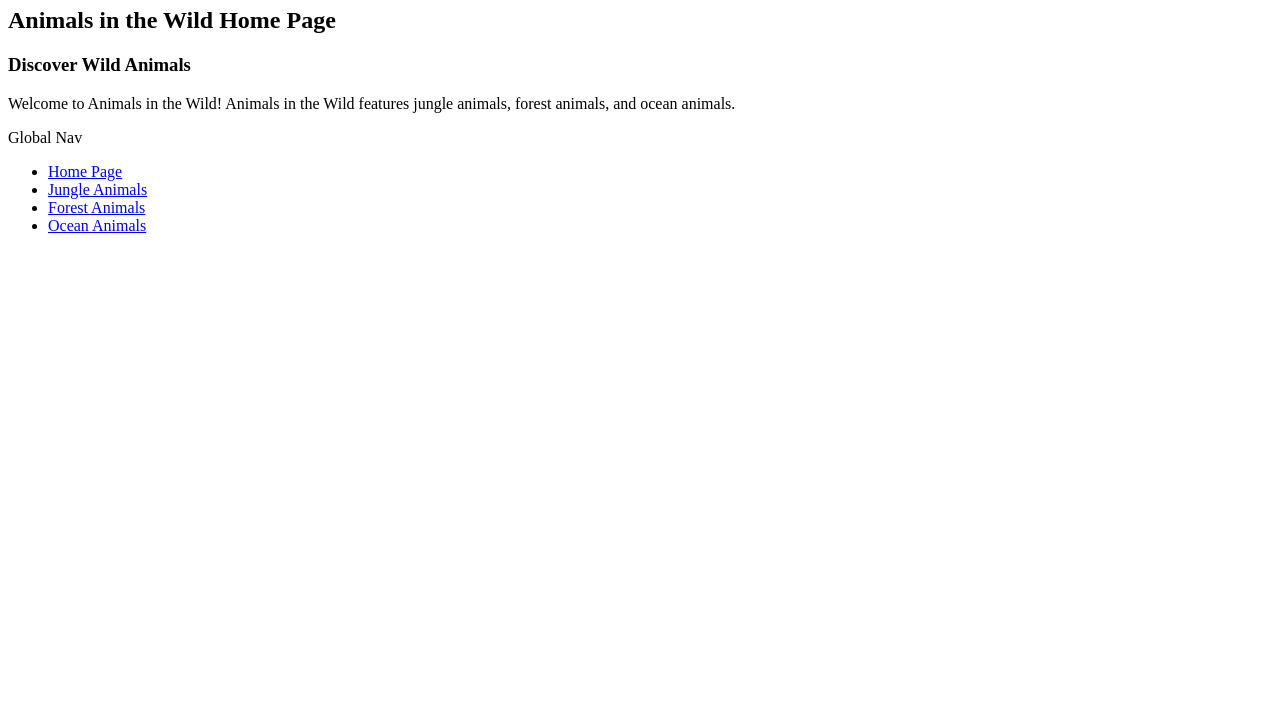
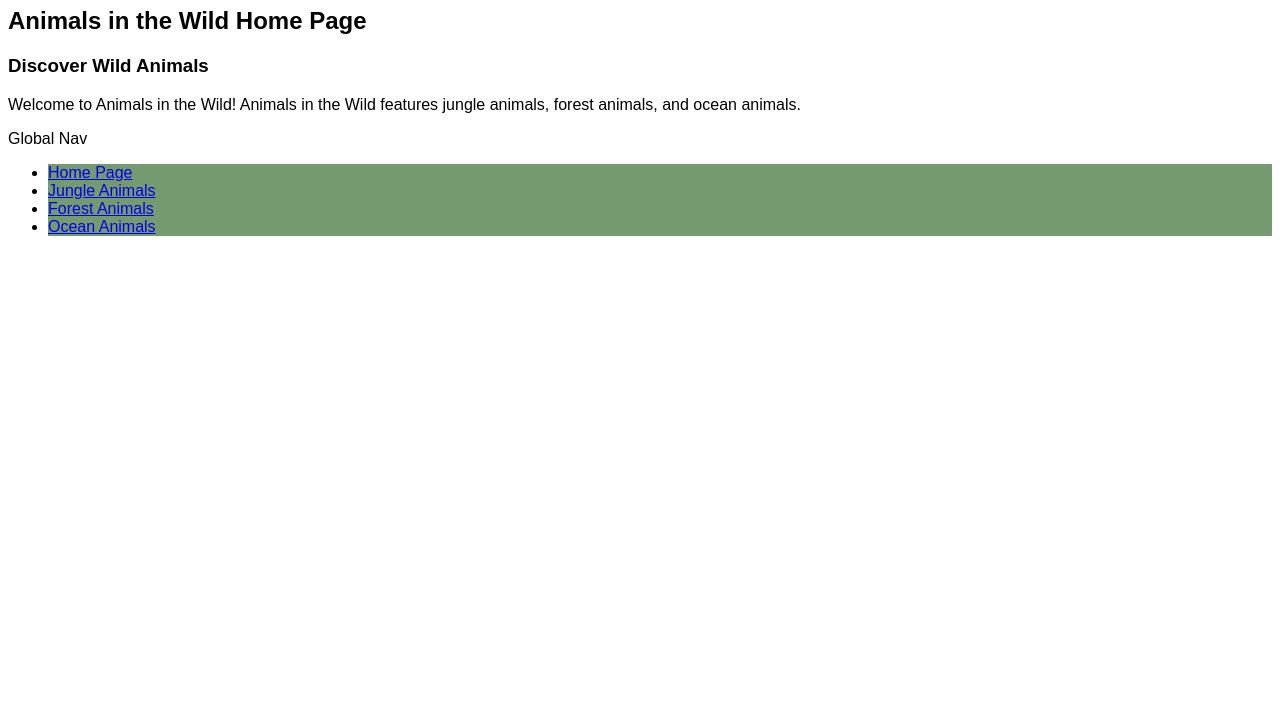
Before and after one commit to ErinJo11/Wild-animals, a plain HTML site: page index.html in a window 1280 px wide. Shown: the part 73-800 px from the top of the page. Drawn offline with Linux system fonts and the light colour scheme.

Commit message:
Started my homework

```diff
--- a/index.html
+++ b/index.html
@@ -4,6 +4,7 @@
         <meta charset="UTF-8">
         <meta name="viewpoint" content="width=device-width, initial-scale=1.0">
         <title>Animals in the Wild</title>
+        <link href="styles.css" rel="stylesheet" type="text/css">
     </head>
     <body>
         <h1>Animals in the Wild</h1>
@@ -13,10 +14,10 @@
 
         <p>Global Nav</p>
         <ul>
-            <li><a href="index.html">Home Page</a></li>
-            <li><a href="jungle-animals/jungle-animals.html">Jungle Animals</a></li>
-            <li><a href="forest-animals/forest-animals.html">Forest Animals</a></li>
-            <li><a href="ocean-animals/ocean-animals.html">Ocean Animals</a></li>
+            <li class="global-nav"><a href="index.html">Home Page</a></li>
+            <li class="global-nav"><a href="jungle-animals/jungle-animals.html">Jungle Animals</a></li>
+            <li class="global-nav"><a href="forest-animals/forest-animals.html">Forest Animals</a></li>
+            <li class="global-nav"><a href="ocean-animals/ocean-animals.html">Ocean Animals</a></li>
         </ul>
 
 
--- /dev/null
+++ b/styles.css
@@ -0,0 +1,9 @@
+html{
+    font-family: sans-serif;
+}
+
+.global-nav{
+background-color: #769a70
+
+
+}
```
Also changed, not shown: style.css (deleted).
